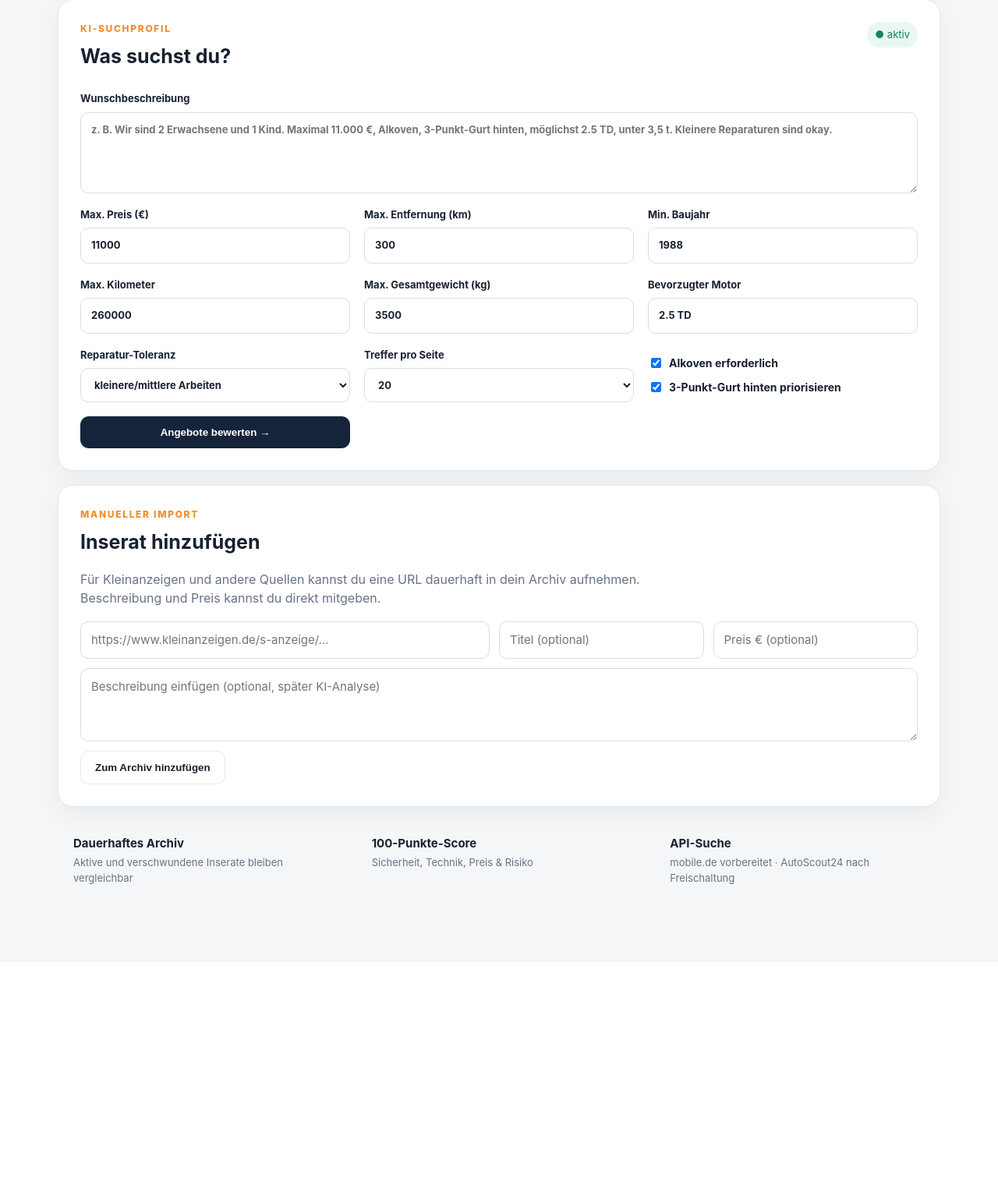
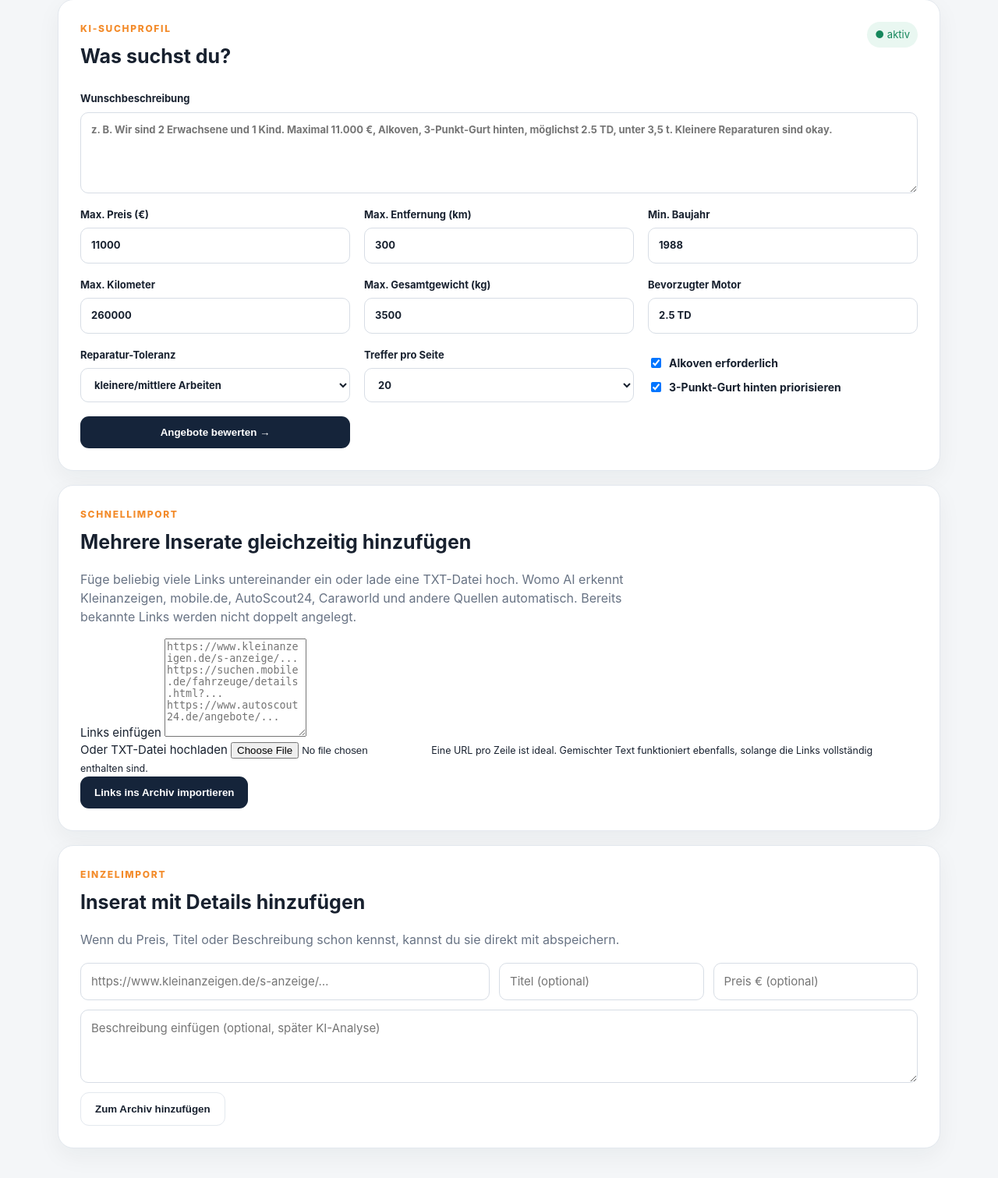
Before and after one commit to danielwauer-maker/womo-ai, a FastAPI app: page / in a window 1280 px wide. Shown: the part 443-1954 px from the top of the page at 78% size. Before the commit the page ends 1577 px from the top, so only its background shows below. Run offline with FastAPI, Linux system fonts and the light colour scheme; data comes from the database, SQL or seed files in the repository; data that the repository does not hold is empty.

Commit message:
Add batch link and text file import UI

```diff
--- a/app/templates/index.html
+++ b/app/templates/index.html
@@ -6,6 +6,15 @@
   <h1>Finde nicht irgendein Wohnmobil.<br><span>Finde das richtige.</span></h1>
   <p>Beschreibe dein Wunsch-Wohnmobil in deinen eigenen Worten oder passe die erkannten Kriterien darunter an.</p>
 </section>
+
+{% if imported or existing or invalid %}
+<section class="import-summary">
+  <strong>Import abgeschlossen</strong>
+  <span>{{ imported }} neu</span>
+  <span>{{ existing }} bereits vorhanden</span>
+  {% if invalid %}<span>{{ invalid }} nicht erkannt</span>{% endif %}
+</section>
+{% endif %}
 
 <section class="panel search-panel">
   <div class="panel-head">
@@ -40,9 +49,26 @@
   </form>
 </section>
 
+<section class="panel manual-panel" id="batch-import">
+  <div class="panel-head"><div><p class="eyebrow">SCHNELLIMPORT</p><h2>Mehrere Inserate gleichzeitig hinzufügen</h2></div></div>
+  <p class="muted">Füge beliebig viele Links untereinander ein oder lade eine TXT-Datei hoch. Womo AI erkennt Kleinanzeigen, mobile.de, AutoScout24, Caraworld und andere Quellen automatisch. Bereits bekannte Links werden nicht doppelt angelegt.</p>
+  <form method="post" action="/listings/batch" enctype="multipart/form-data" class="batch-form">
+    <label>Links einfügen
+      <textarea name="urls_text" rows="8" placeholder="https://www.kleinanzeigen.de/s-anzeige/...&#10;https://suchen.mobile.de/fahrzeuge/details.html?...&#10;https://www.autoscout24.de/angebote/..."></textarea>
+    </label>
+    <div class="upload-box">
+      <label>Oder TXT-Datei hochladen
+        <input type="file" name="file" accept=".txt,text/plain">
+      </label>
+      <small>Eine URL pro Zeile ist ideal. Gemischter Text funktioniert ebenfalls, solange die Links vollständig enthalten sind.</small>
+    </div>
+    <button class="primary" type="submit">Links ins Archiv importieren</button>
+  </form>
+</section>
+
 <section class="panel manual-panel">
-  <div class="panel-head"><div><p class="eyebrow">MANUELLER IMPORT</p><h2>Inserat hinzufügen</h2></div></div>
-  <p class="muted">Für Kleinanzeigen und andere Quellen kannst du eine URL dauerhaft in dein Archiv aufnehmen. Beschreibung und Preis kannst du direkt mitgeben.</p>
+  <div class="panel-head"><div><p class="eyebrow">EINZELIMPORT</p><h2>Inserat mit Details hinzufügen</h2></div></div>
+  <p class="muted">Wenn du Preis, Titel oder Beschreibung schon kennst, kannst du sie direkt mit abspeichern.</p>
   <form method="post" action="/listings/manual" class="manual-form">
     <input type="url" name="url" required placeholder="https://www.kleinanzeigen.de/s-anzeige/…">
     <input type="text" name="title" placeholder="Titel (optional)">
```
